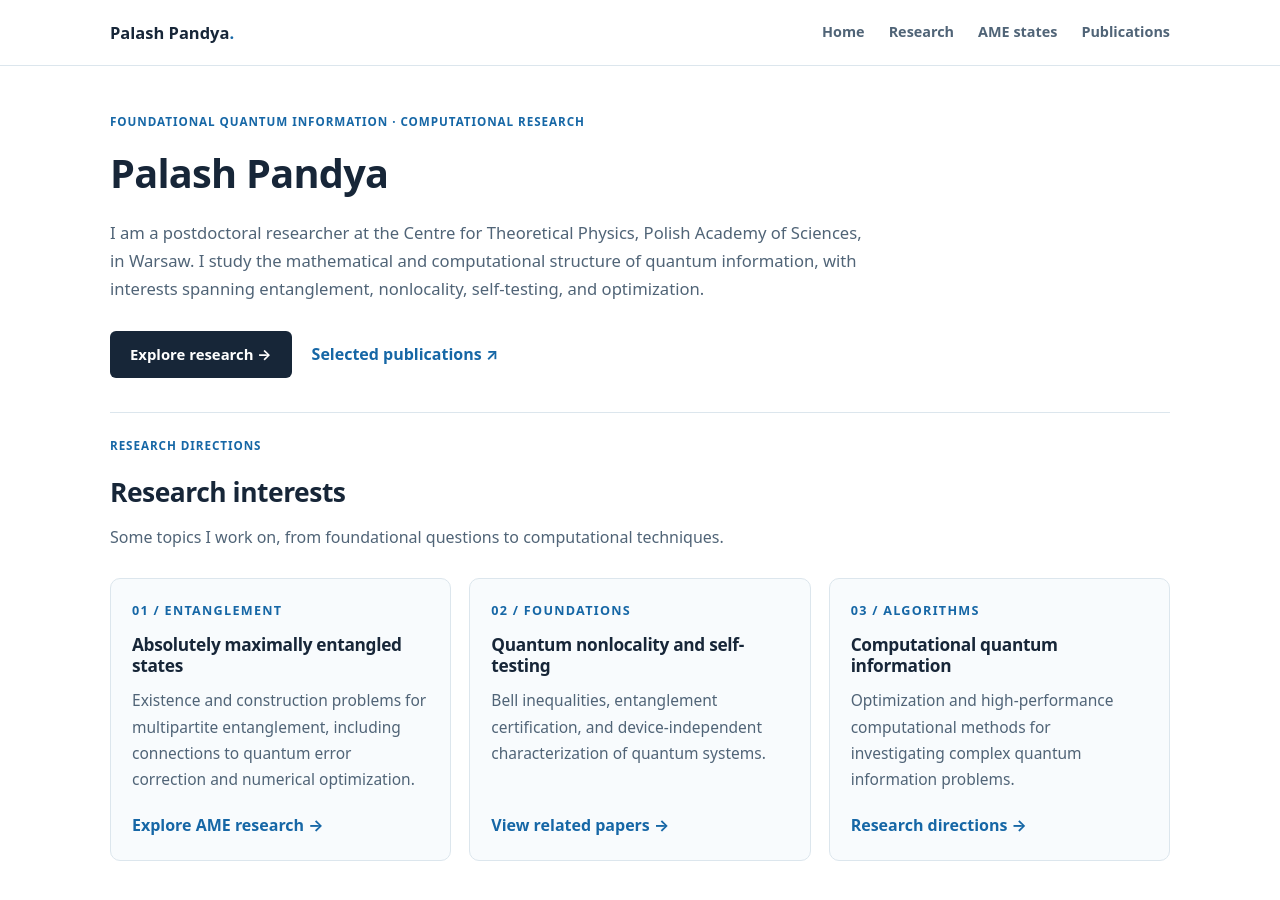
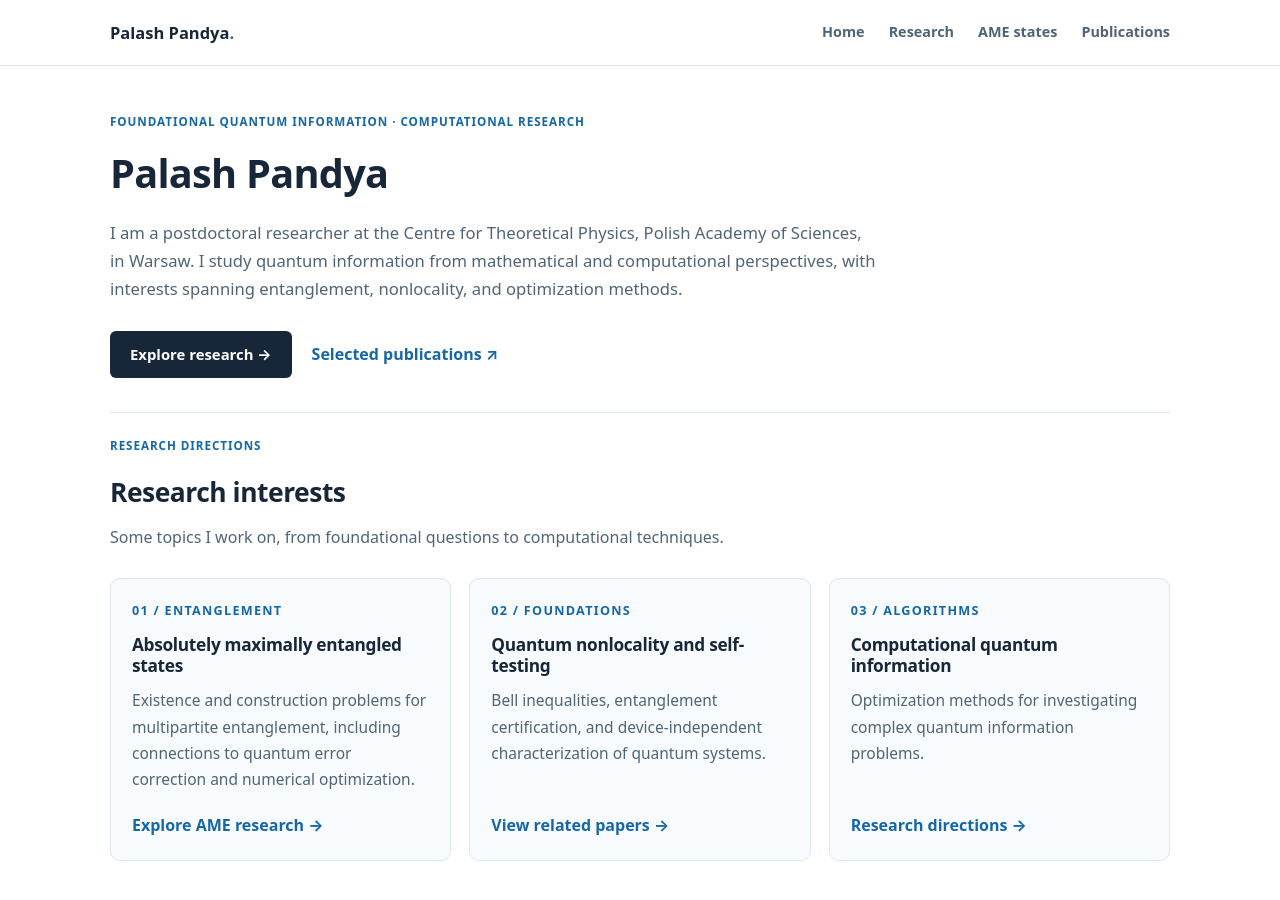
Before and after one commit to palashpandya/palashpandya.github.io, a Jekyll site: the page built from index.md, in a window 1280 px wide and 900 px high. Built offline with Jekyll 4.4.1, drawn with Linux system fonts in a browser that asks for light colours.

Commit message:
Revise lede and algorithm section descriptions
Updated the lede paragraph to clarify research focus and removed redundancy in the description of optimization methods.

```diff
--- a/index.md
+++ b/index.md
@@ -6,7 +6,7 @@ layout: default
 <section class="hero">
 <p class="eyebrow">Foundational quantum information · Computational research</p>
 <h1>Palash Pandya</h1>
-<p class="lede">I am a postdoctoral researcher at the Centre for Theoretical Physics, Polish Academy of Sciences, in Warsaw. I study the mathematical and computational structure of quantum information, with interests spanning entanglement, nonlocality, self-testing, and optimization.</p>
+<p class="lede">I am a postdoctoral researcher at the Centre for Theoretical Physics, Polish Academy of Sciences, in Warsaw. I study quantum information from mathematical and computational perspectives, with interests spanning entanglement, nonlocality, and optimization methods.</p>
 <div class="hero-actions"><a class="button" href="{{ '/research/' | relative_url }}">Explore research →</a><a class="link-arrow" href="{{ '/publications/' | relative_url }}">Selected publications ↗</a></div>
 </section>
 <section class="section">
@@ -16,7 +16,7 @@ layout: default
 <div class="card-grid">
 <article class="card"><div class="meta">01 / Entanglement</div><h3>Absolutely maximally entangled states</h3><p>Existence and construction problems for multipartite entanglement, including connections to quantum error correction and numerical optimization.</p><a href="{{ '/research/ame/' | relative_url }}">Explore AME research →</a></article>
 <article class="card"><div class="meta">02 / Foundations</div><h3>Quantum nonlocality and self-testing</h3><p>Bell inequalities, entanglement certification, and device-independent characterization of quantum systems.</p><a href="{{ '/publications/' | relative_url }}">View related papers →</a></article>
-<article class="card"><div class="meta">03 / Algorithms</div><h3>Computational quantum information</h3><p>Optimization and high-performance computational methods for investigating complex quantum information problems.</p><a href="{{ '/research/' | relative_url }}">Research directions →</a></article>
+<article class="card"><div class="meta">03 / Algorithms</div><h3>Computational quantum information</h3><p>Optimization methods for investigating complex quantum information problems.</p><a href="{{ '/research/' | relative_url }}">Research directions →</a></article>
 </div>
 </section>
 <section class="section two-col">
```
